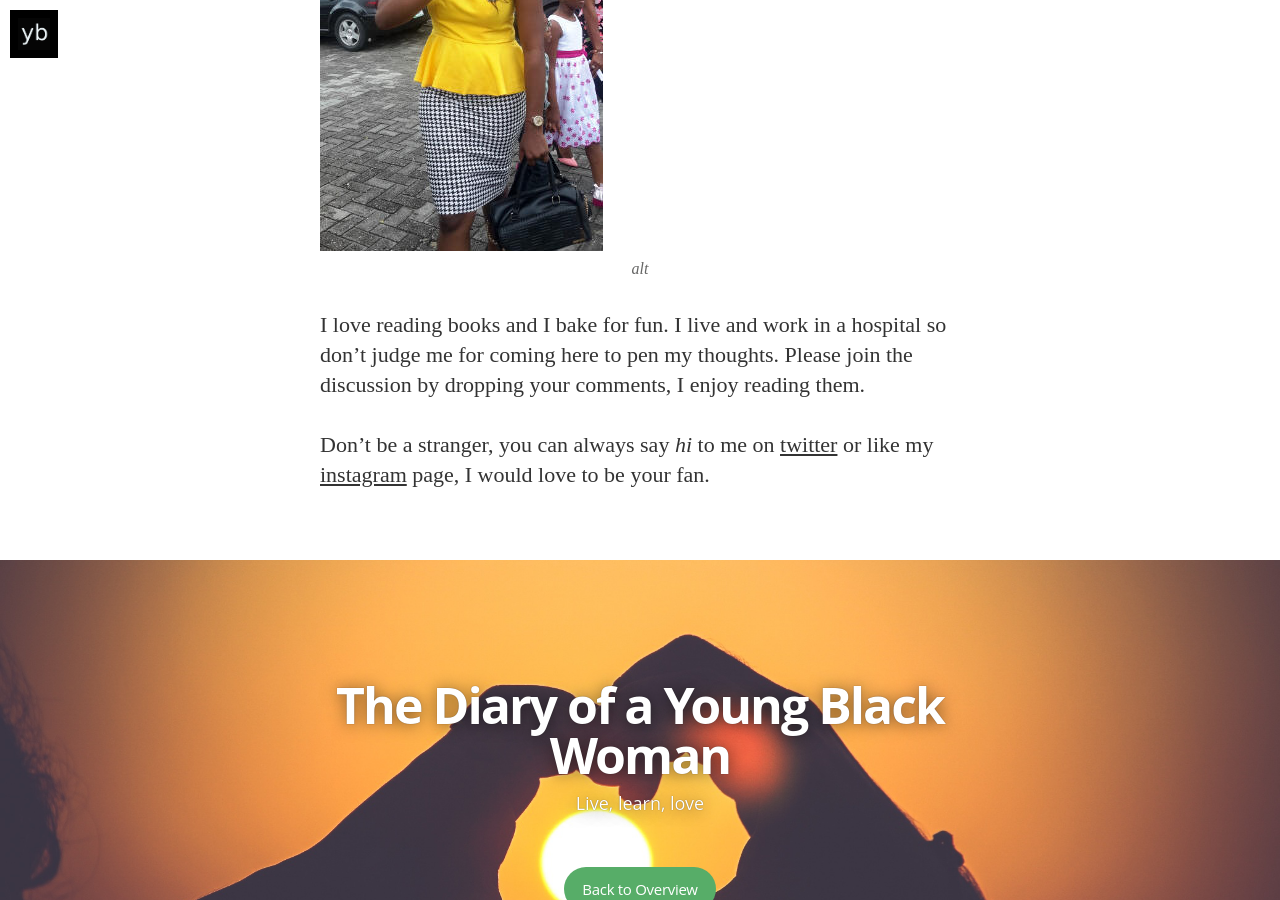
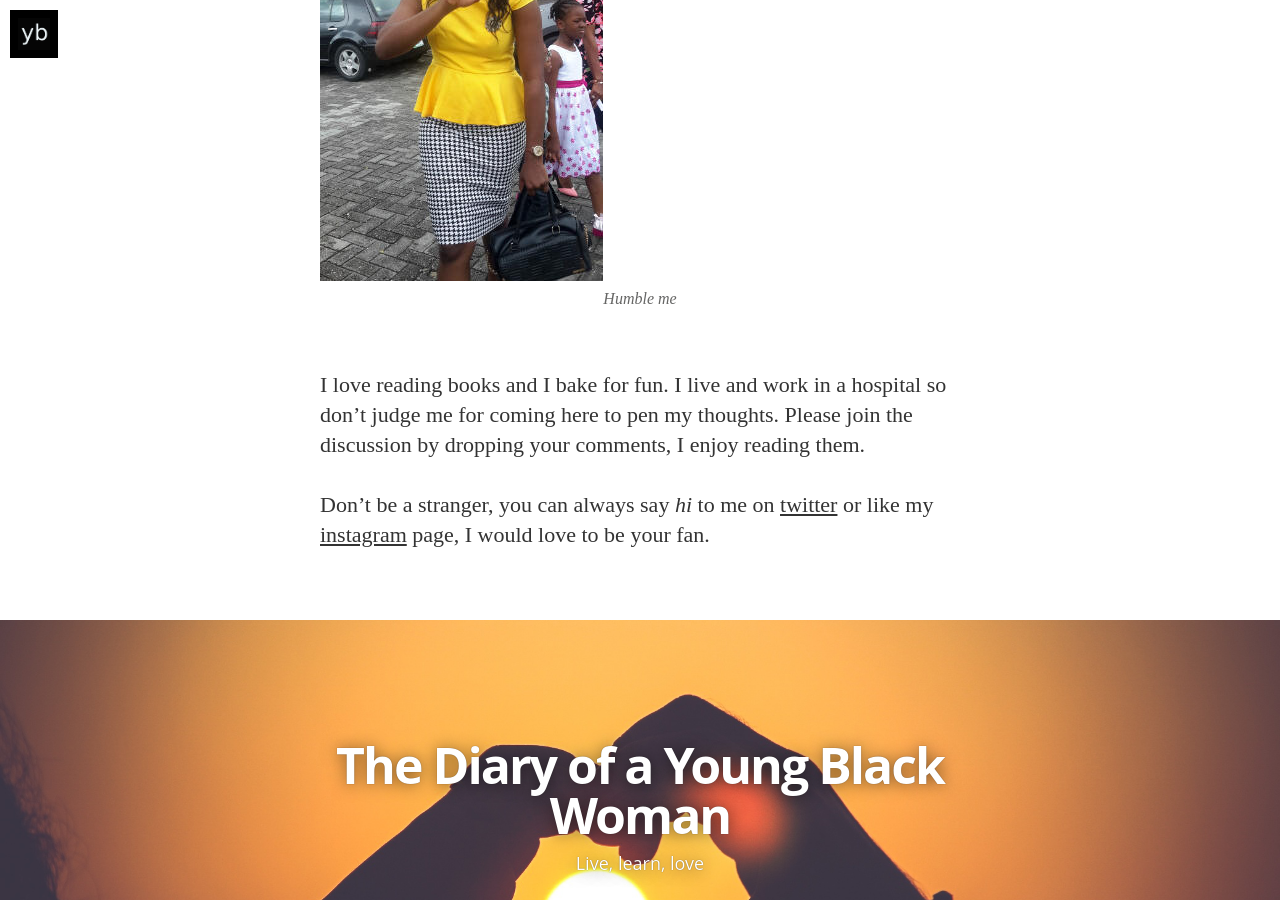
Before and after one commit to Youngblackwoman/youngblackwoman.github.io, a Jekyll site: the page built from about.md, in a window 1280 px wide and 900 px high, scrolled down 579 px. Built offline with Jekyll 4.4.1, drawn with Linux system fonts in a browser that asks for light colours; nearby versions of some CDN libraries; some web fonts are replaced.

```diff
--- a/about.md
+++ b/about.md
@@ -5,7 +5,9 @@
 ---
 
 Writing in this *21st century* can be such a challenging task; I have to engage you, convince you, empower you, make you laugh, comfort you, keep you intrigued and all those things you like. I do not plan to do any of the above with my entries here seeing that i started writing because my mind was becoming too small for all my ideas. I'm only going to feed you with bits and pieces of my sojourn on planet earth. If you love pictures, poetry and fiction (just like i do), then I'm sure you'll be here again.
-![alt](/assets/images/Stella.jpg)
+
+![Humble me](/assets/images/Stella.jpg)
+
 I love reading books and I bake for fun. I live and work in a hospital so don't judge me for coming here to pen my thoughts. Please join the discussion by dropping your comments, I enjoy reading them.
 
 Don't be a stranger, you can always say *hi* to me on [twitter](http://twitter.com/yungblackwoman) or like my [instagram](http://instagram.com/yungblackwoman) page, I would love to be your fan.
```
